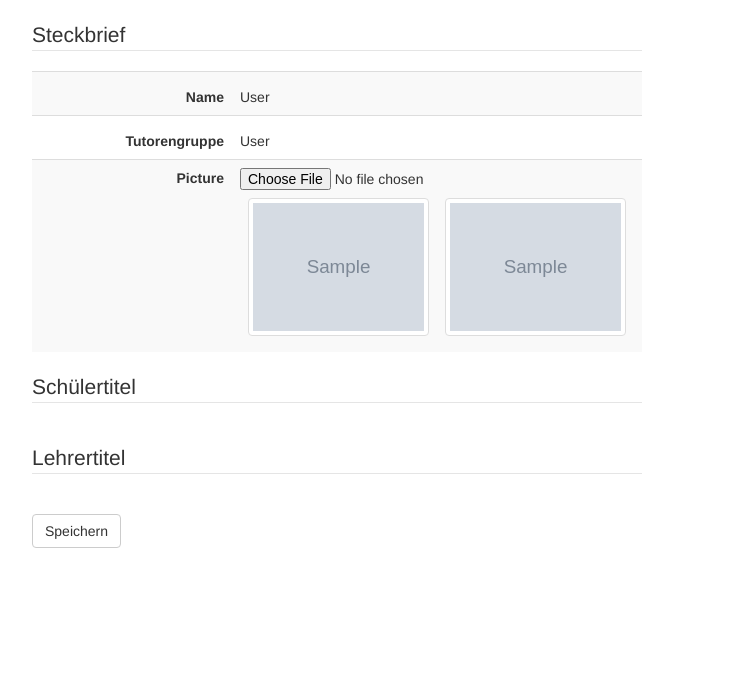
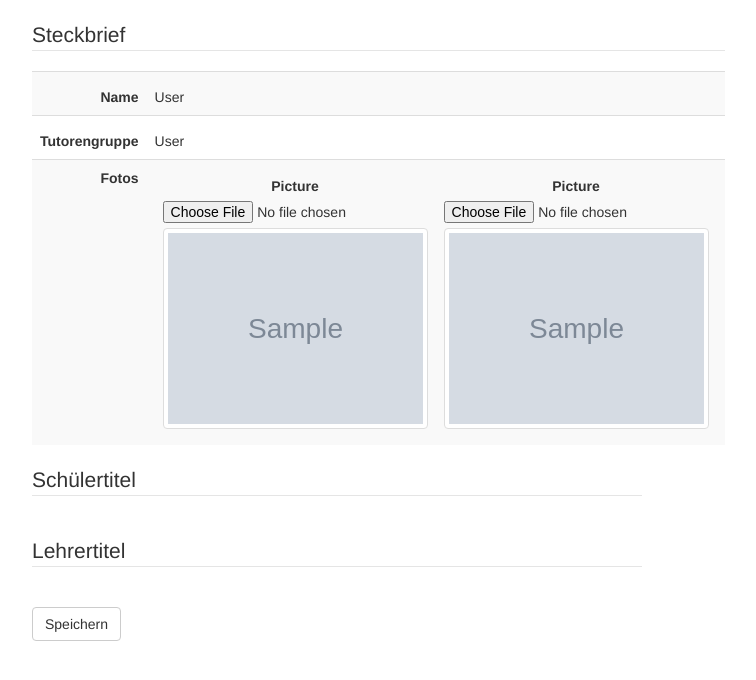
Before and after one commit to KbaHaxor/abizeitung_django, a Django app: template src/abizeitung/templates/student/edit.html in a window 1280 px wide. Shown: the part 51-731 px from the top of the page, without its empty margins (303-1059 px from the left). Run offline with Django 3.2, Linux system fonts and the light colour scheme; the template is opened without the code that fills it: most values are stand-ins (such as "Sample title", 1, 10 or a date in 2020); grey boxes marked "Sample" are stand-in pictures; form fields are guessed from the names that the template uses.

Commit message:
Improved upload form again.

```diff
--- a/src/abizeitung/models.py
+++ b/src/abizeitung/models.py
@@ -43,7 +43,7 @@ class Student(models.Model):
     tutor = models.ForeignKey(Teacher, null=True, verbose_name="Tutorengruppe")
     test = models.CharField(default="", blank=True, max_length=255, verbose_name="Test")
     picture = models.ImageField(upload_to=image_filename("student_pictures"),
-                                default="", blank=True, verbose_name="Foto")
+                                default="", blank=True, verbose_name="Normales Foto")
 
     def fullname(self):
         return self.user.first_name + " " + self.user.last_name
--- a/src/abizeitung/templates/student/edit.html
+++ b/src/abizeitung/templates/student/edit.html
@@ -29,19 +29,22 @@
         {% endif %}
         {% endfor %}
         <tr>
-            <td class="form-left">{{ form.picture.label_tag }}</td>
+            <td class="form-left"><b>Fotos</b></td>
             <td>
-                {{ form.picture }}
                 <table style="with: 100%">
                     <tr>
                         <td style="width: 50%; border: none;">
+                            <div style="text-align: center">{{ form.picture.label_tag }}</div>
+                             <input type="file" name="picture" id="id_picture" />
                             {% if student.picture %}
-                                <img class="img-thumbnail" src="{{ student.picture.url }}" /><br />
+                                <img style="margin-top: 5px" class="img-thumbnail" src="{{ student.picture.url }}" /><br />
                             {% endif %}
                         </td>
                         <td style="width:50%; border: none;">
+                            <div style="text-align: center">{{ form.picture.label_tag }}</div>
+                             <input type="file" name="picture" id="id_picture" />
                             {% if student.picture %}
-                                <img class="img-thumbnail" src="{{ student.picture.url }}" /><br />
+                                <img style="margin-top: 5px" class="img-thumbnail" src="{{ student.picture.url }}" /><br />
                             {% endif %}
                         </td>
                     </tr>
```
